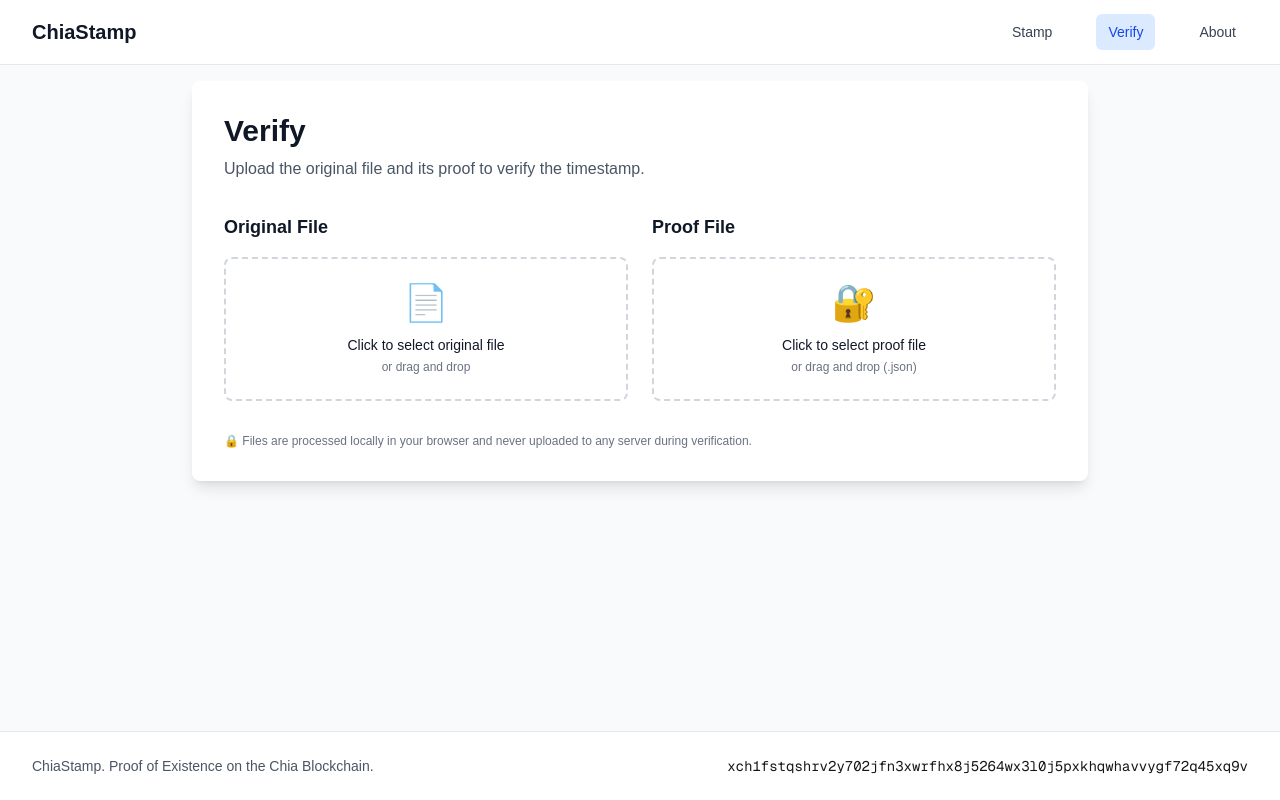
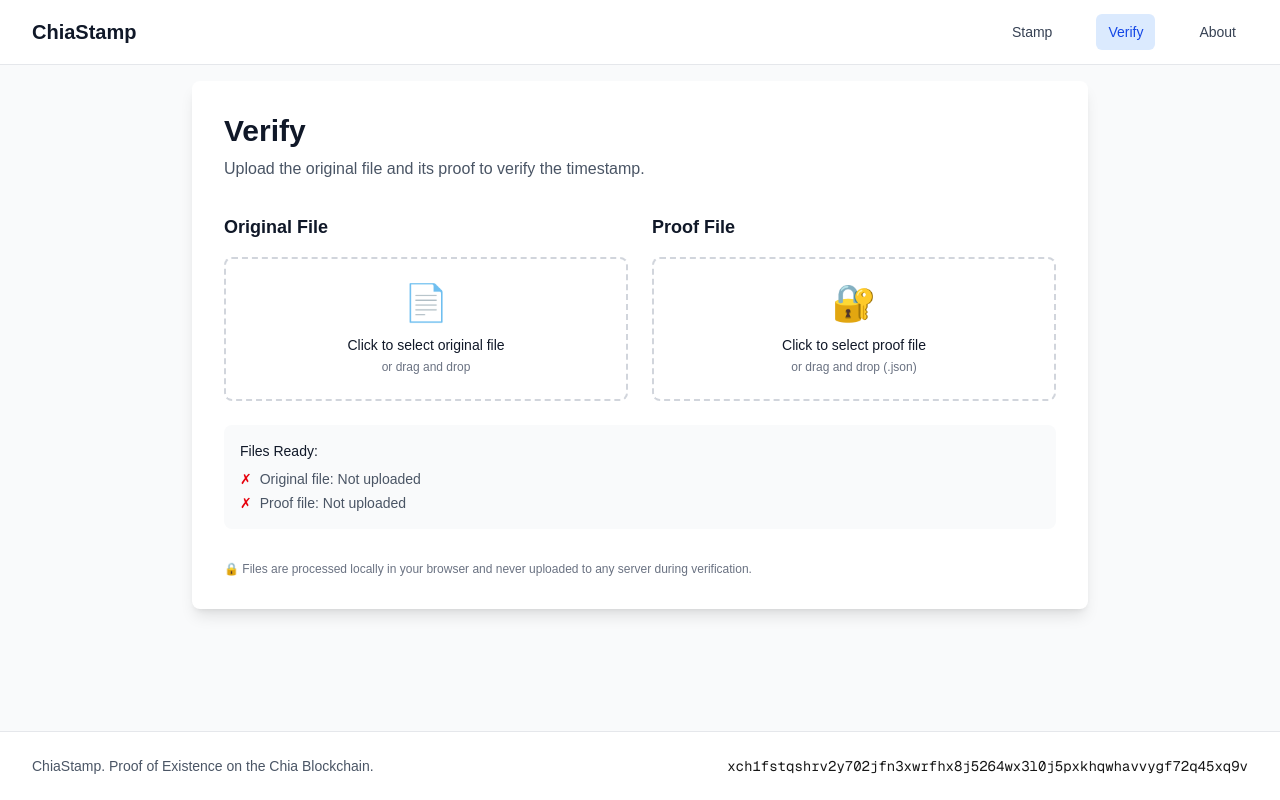
Before and after one commit to cmmarslender/chiastamp-next, a Next.js app: page /verify in a window 1280 px wide. Built offline with nearby package versions, Linux system fonts and the light colour scheme.

Commit message:
Remove the debug info output on verify + always show the status of the files so its more clear what needs to be uploaded still

```diff
--- a/src/app/verify/page.tsx
+++ b/src/app/verify/page.tsx
@@ -514,17 +514,6 @@ export default function VerifyPage(): React.ReactNode {
                                     </div>
                                 </div>
                             )}
-
-                            {originalFileHash && !isCalculatingHash && (
-                                <div className="mt-4">
-                                    <label className="block text-sm font-medium text-gray-700 dark:text-gray-300 mb-2">
-                                        File Hash:
-                                    </label>
-                                    <div className="bg-gray-100 dark:bg-gray-700 rounded-md p-3 font-mono text-xs break-all">
-                                        {originalFileHash}
-                                    </div>
-                                </div>
-                            )}
                         </div>
 
                         {/* Proof File Upload */}
@@ -573,35 +562,34 @@ export default function VerifyPage(): React.ReactNode {
                                     </p>
                                 </div>
                             )}
-
-                            {/* Proof Data Display */}
-                            {proofData && !proofParseError && (
-                                <div className="mt-4">
-                                    <label className="block text-sm font-medium text-gray-700 dark:text-gray-300 mb-2">
-                                        Parsed Proof Data:
-                                    </label>
-                                    <div className="bg-gray-100 dark:bg-gray-700 rounded-md p-3">
-                                        <pre className="text-xs text-gray-800 dark:text-gray-200 whitespace-pre-wrap break-all">
-                                            {JSON.stringify(proofData, null, 2)}
-                                        </pre>
-                                    </div>
-                                </div>
-                            )}
                         </div>
                     </div>
 
                     {/* Status Display */}
-                    {(originalFile || proofFile) && (
-                        <div className="mt-6 p-4 bg-gray-50 dark:bg-gray-700 rounded-lg">
-                            <h3 className="text-sm font-medium text-gray-900 dark:text-white mb-2">
-                                Files Ready:
-                            </h3>
-                            <div className="space-y-1 text-sm text-gray-600 dark:text-gray-400">
-                                {originalFile && <p>✓ Original file: {originalFile.name}</p>}
-                                {proofFile && <p>✓ Proof file: {proofFile.name}</p>}
+                    <div className="mt-6 p-4 bg-gray-50 dark:bg-gray-700 rounded-lg">
+                        <h3 className="text-sm font-medium text-gray-900 dark:text-white mb-2">
+                            Files Ready:
+                        </h3>
+                        <div className="space-y-1 text-sm">
+                            <div className="flex items-center space-x-2">
+                                <span className={originalFile ? "text-green-600" : "text-red-600"}>
+                                    {originalFile ? "✓" : "✗"}
+                                </span>
+                                <span className="text-gray-600 dark:text-gray-400">
+                                    Original file:{" "}
+                                    {originalFile ? originalFile.name : "Not uploaded"}
+                                </span>
+                            </div>
+                            <div className="flex items-center space-x-2">
+                                <span className={proofFile ? "text-green-600" : "text-red-600"}>
+                                    {proofFile ? "✓" : "✗"}
+                                </span>
+                                <span className="text-gray-600 dark:text-gray-400">
+                                    Proof file: {proofFile ? proofFile.name : "Not uploaded"}
+                                </span>
                             </div>
                         </div>
-                    )}
+                    </div>
 
                     {/* Verification Results */}
                     {(verificationResults.fileHashMatch ||
```
